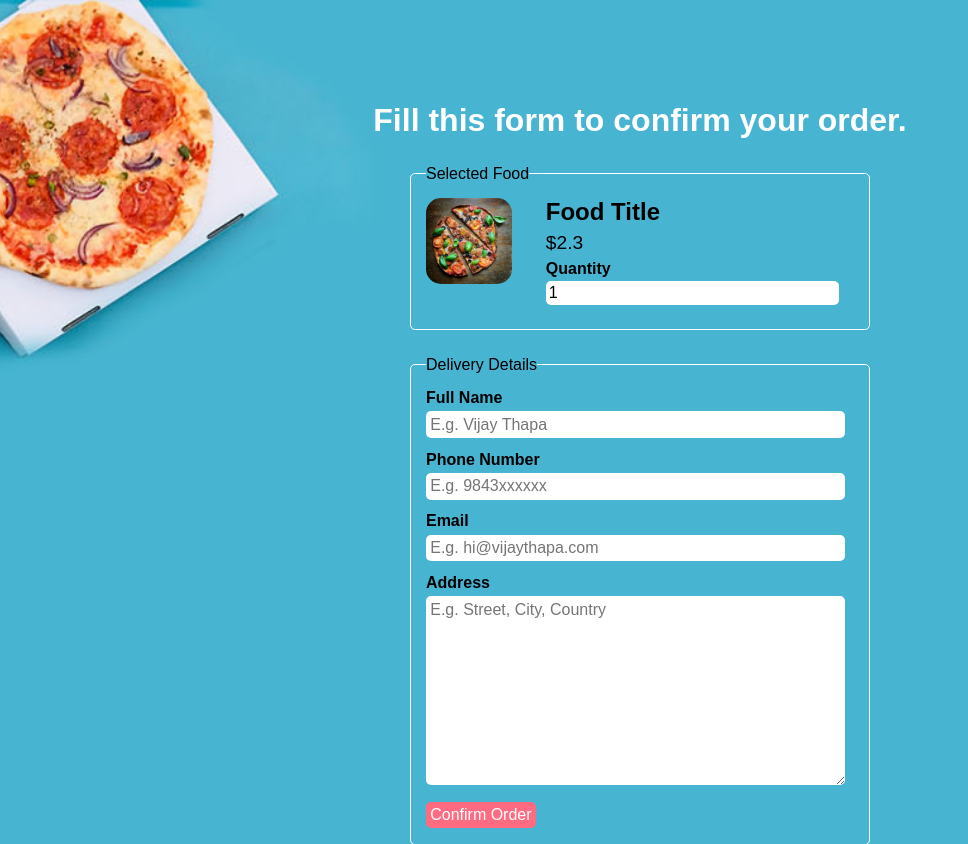
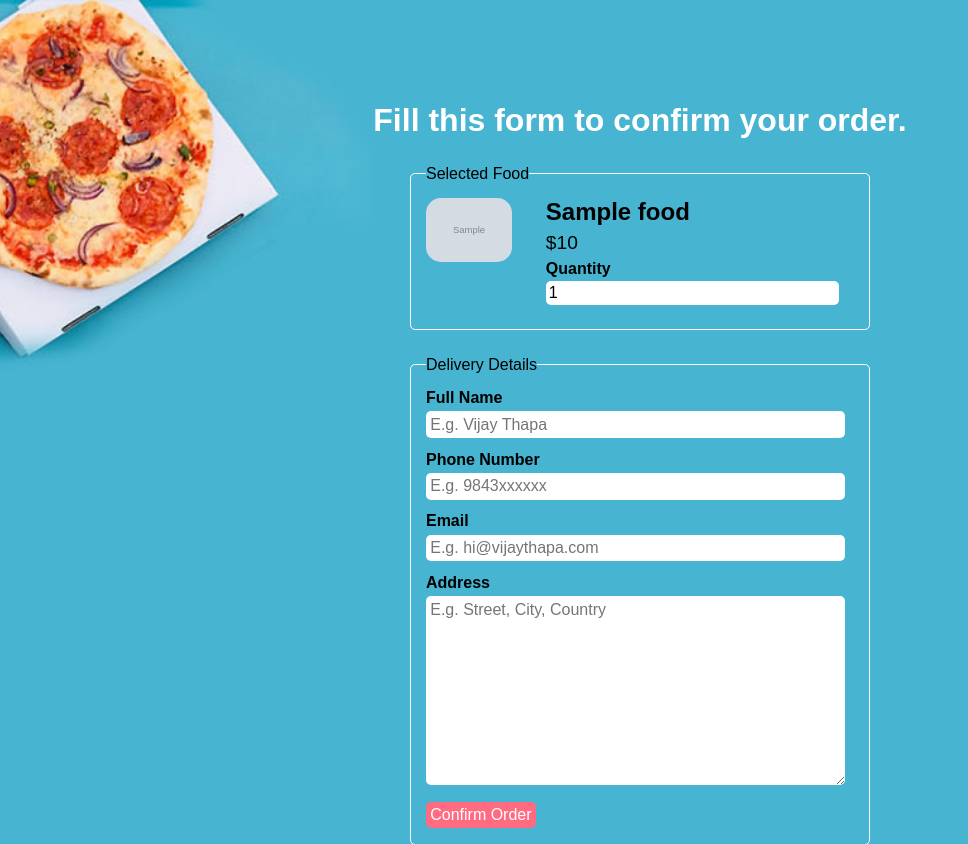
Before and after one commit to fuadmahmudeshetu/food-order-website, a PHP site: page /food_order/order.php?food_id=1 in a window 1280 px wide. Shown: the part 86-930 px from the top of the page, without its empty margins (0-968 px from the left). Run offline with PHP 8.4, Linux system fonts and the light colour scheme; tables that the repository leaves empty or names only in its code hold one stand-in row (values such as "Sample post"); grey boxes marked "Sample" are stand-in pictures.

Commit message:
back-end for order

```diff
--- a/index.php
+++ b/index.php
@@ -99,8 +99,6 @@ include('partials-front/menu.php');
             echo "<h2>There Is No Food</h2>";
         }
 
-
-
         ?>
 
         <div class="clearfix"></div>
--- a/order.php
+++ b/order.php
@@ -1,4 +1,32 @@
 <?php include('partials-front/menu.php'); ?>
+
+<?php
+
+if (isset($_GET['food_id'])) {
+    $food_id = $_GET['food_id'];
+
+    // Get the detail of the selected food
+
+    $sql = "SELECT * FROM tbl_food WHERE id = $food_id";
+
+    $res = mysqli_query($conn, $sql);
+
+    $count = mysqli_num_rows($res);
+
+    if ($count == 1) {
+        $row = mysqli_fetch_assoc($res);
+
+        $title = $row['title'];
+        $price = $row['price'];
+        $image_name = $row['image_name'];
+    } else {
+        header('location:' . SITEURL);
+    }
+} else {
+    header('location:' . SITEURL);
+}
+
+?>
 
 <!-- fOOD sEARCH Section Starts Here -->
 <section class="food-search">
@@ -6,17 +34,20 @@
 
         <h2 class="text-center text-white">Fill this form to confirm your order.</h2>
 
-            <form action="#" class="order">
+        <form action="" method="post" class="order">
             <fieldset>
                 <legend>Selected Food</legend>
 
                 <div class="food-menu-img">
-                        <img src="images/menu-pizza.jpg" alt="Chicke Hawain Pizza" class="img-responsive img-curve">
+                    <img src="<?php echo SITEURL; ?>images/food/<?php echo $image_name; ?>" alt="Chicke Hawain Pizza" class="img-responsive img-curve">
                 </div>
 
                 <div class="food-menu-desc">
-                        <h3>Food Title</h3>
-                        <p class="food-price">$2.3</p>
+                    <h3><?php echo $title; ?></h3>
+                    <input type="hidden" value="<?php echo $title ?>" name="food" id="">
+
+                    <p class="food-price">$<?php echo $price; ?></p>
+                    <input type="hidden" name="price" value="<?php echo $price ?>" id="">
 
                     <div class="order-label">Quantity</div>
                     <input type="number" name="qty" class="input-responsive" value="1" required>
@@ -48,4 +79,81 @@
 </section>
 <!-- fOOD sEARCH Section Ends Here -->
 
+<?php
+
+// Check whether the submit button is clicked or not
+
+if (isset($_POST['submit'])) {
+    $food = $_POST['food'];
+    $price = $_POST['price'];
+    $qty = $_POST['qty'];
+    $total = $price * $qty;
+
+    $order_date = date("Y-m-d h:i:sa");
+
+    $status = "Ordered";
+
+    $customer_name = $_POST['full-name'];
+    $customer_contact = $_POST['contact'];
+    $customer_email = $_POST['email'];
+    $customer_address = $_POST['address'];
+
+    $sql2 = "INSERT INTO tbl_order SET
+            food = '$food',
+            price = $price,
+            qty = $qty,
+            total = $total,
+            order_date = '$order_date',
+            status = '$status',
+            customer_name = '$customer_name',
+            customer_contact = '$customer_contact',
+            customer_email = '$customer_email',
+            customer_address = '$customer_address'
+        ";
+
+    $res2 = mysqli_query($conn, $sql2);
+
+    if ($res2) {
+        echo "
+    <div style=\"
+        position: fixed;
+        top: 50%;
+        left: 50%;
+        transform: translate(-50%, -50%);
+        padding: 20px 30px;
+        background: #d1fae5;
+        color: #065f46;
+        border-radius: 10px;
+        font-size: 20px;
+        font-weight: 500;
+        box-shadow: 0 4px 15px rgba(0,0,0,0.15);
+        z-index: 9999;
+    \">
+        ✔ Food Ordered Successfully
+    </div>
+    ";
+    } else {
+        echo "
+    <div style=\"
+        position: fixed;
+        top: 50%;
+        left: 50%;
+        transform: translate(-50%, -50%);
+        padding: 20px 30px;
+        background: #fee2e2;
+        color: #991b1b;
+        border-radius: 10px;
+        font-size: 20px;
+        font-weight: 500;
+        box-shadow: 0 4px 15px rgba(0,0,0,0.15);
+        z-index: 9999;
+    \">
+        ❌ Failed: " . mysqli_error($conn) . "
+    </div>
+    ";
+    }
+}
+
+?>
+
 <?php include('partials-front/footer.php'); ?>
```
Lines whose indentation alone changed are shown as unchanged.
